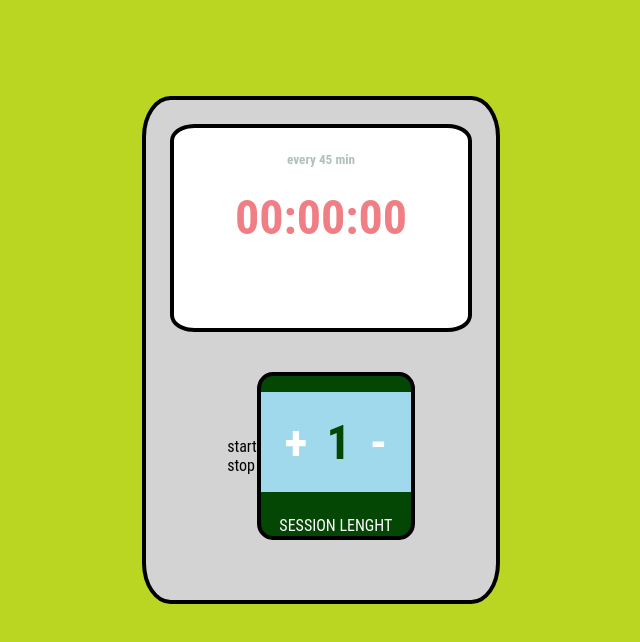
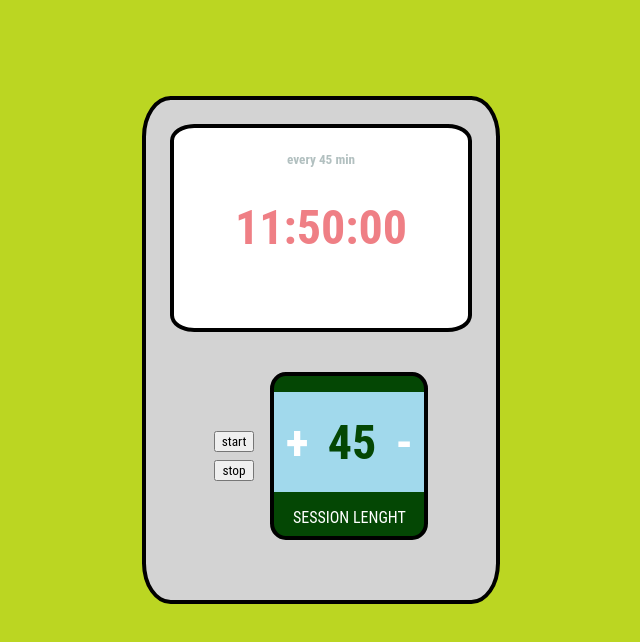
Before and after one commit to BahareDev/standingUp-timer, a plain HTML site: page index.html in a window 1280 px wide. Shown: the whole page, without its empty margins (319-959 px from the left). Drawn offline with Linux system fonts and the light colour scheme.

Commit message:
add some small changes

```diff
--- a/index.html
+++ b/index.html
@@ -11,21 +11,21 @@
       <div class="container">
         <div class="screen-container">
           <h5 class="infoTime">every 45 min</h5>
-          <p class="showTime">00:00:00</p>
+          <p class="showTime">11:50:00</p>
         </div>
 
         <div class="setting-container">
           <!-- start & stop button -->
-          <div>
-            <div class="startBtn">start</div>
-            <div class="EndBtn">stop</div>
+          <div class="setting-btn">
+            <button class="startBtn">start</button>
+            <button class="EndBtn">stop</button>
           </div>
 
           <div class="session-container">
             <div class="session-handler">
               <div class="setting-number">
                 <div class="inc">+</div>
-                <div class="session" id="insert-Min">1</div>
+                <div class="session" id="insert-Min">45</div>
                 <div class="dec">-</div>
               </div>
             </div>
--- a/script.js
+++ b/script.js
@@ -3,7 +3,7 @@
 const startBtn = document.querySelector(".startBtn");
 const showTime = document.querySelector(".showTime");
 const infoTime = document.querySelector(".infoTime");
-const soundEffect = new Audio("./assets/ring-drop.mp3");
+const soundEffect = new Audio("./assets/bells-131461.mp3");
 
 function SessionHandler() {
   const incBtn = document.querySelector(".inc");
--- a/style.css
+++ b/style.css
@@ -48,7 +48,7 @@ main {
 }
 
 .screen-container p {
-  margin-top: 1rem;
+  margin-top: 2rem;
   font-size: 3rem;
   color: #ef7f85;
   font-weight: bold;
@@ -58,10 +58,17 @@ main {
   height: 200px;
   margin: 1rem;
   display: flex;
+  gap: 1rem;
   justify-content: center;
   align-items: center;
 }
 
+.setting-btn {
+  display: flex;
+  flex-direction: column;
+  gap: 0.5rem;
+
+}
 .setting-container .session-container {
   background-color: rgb(4, 71, 4);
   height: 160px;
@@ -102,8 +109,13 @@ main {
 .setting-lable {
   text-transform: uppercase;
   color: #fff;
-  margin-top: 0.5rem;
+  /* margin-top: 0.5rem; */
   display: flex;
   justify-content: center;
   align-items: center;
 }
+
+
+.setting-lable p{
+  margin-top: 0.5rem 0;
+}
```
Also changed, not shown: 1 other file.
